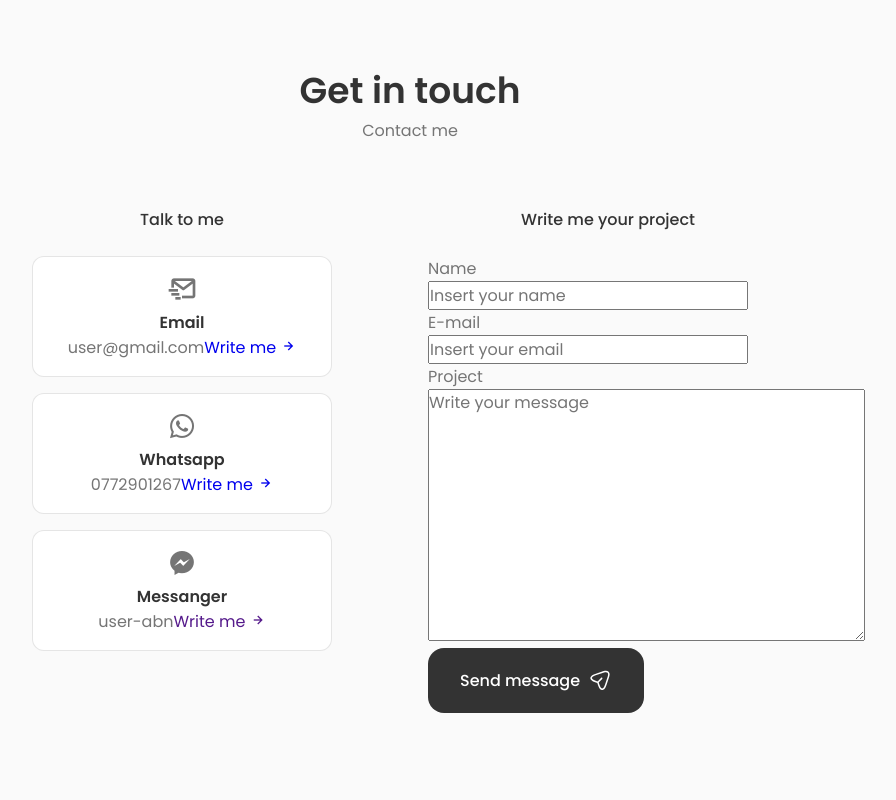
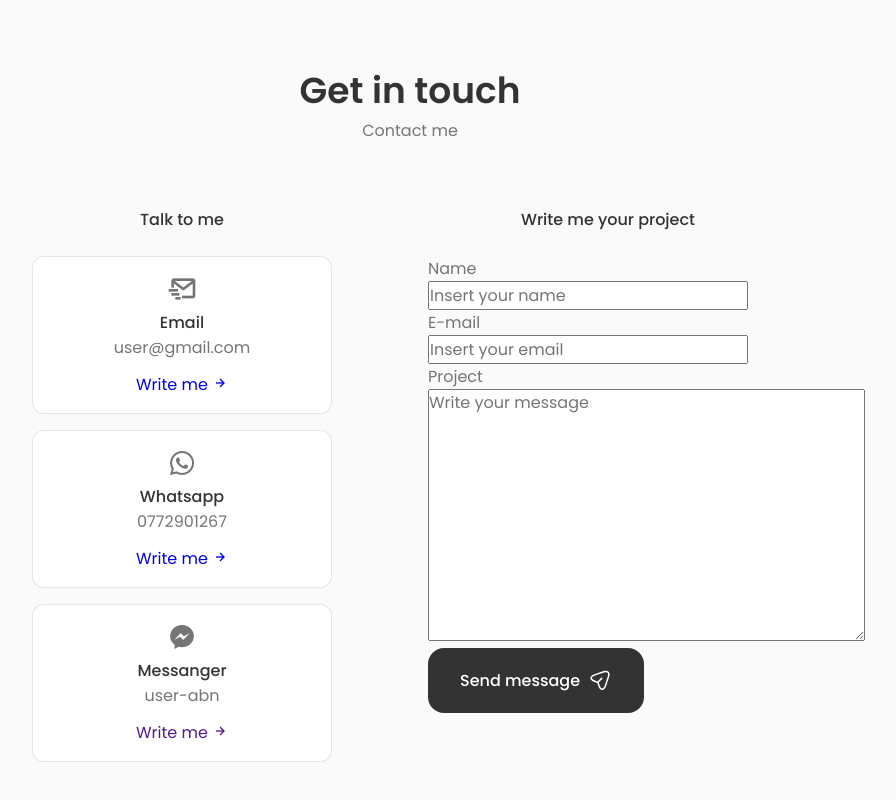
Before and after one commit to sreeginy/myportfolio, a React (Create React App) app: page / in a window 1280 px wide. Shown: the part 3126-3926 px from the top of the page, without its empty margins (230-1126 px from the left). Before the commit the page ends 3887 px from the top, so only its background shows below. Built offline with nearby package versions, Linux system fonts and the light colour scheme.

Commit message:
Update contact.css

```diff
--- a/src/components/contact/contact.css
+++ b/src/components/contact/contact.css
@@ -37,6 +37,15 @@
     font-size: var(--small-font-size);
 }
 
+.contact__card-title{
+    font-weight: var(--font-medium);
+}
+
+.contact__card-data{
+    display: block;
+    margin-bottom: var(--mb-0-75);
+}
+
 
 
 .contact__form {
```
